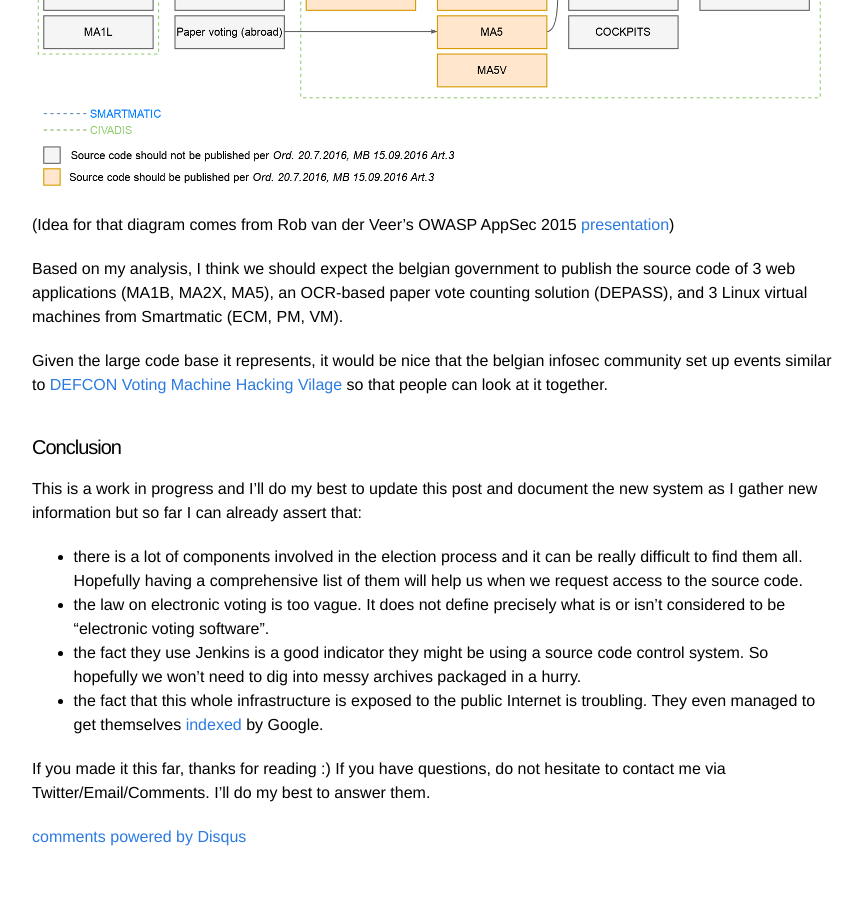
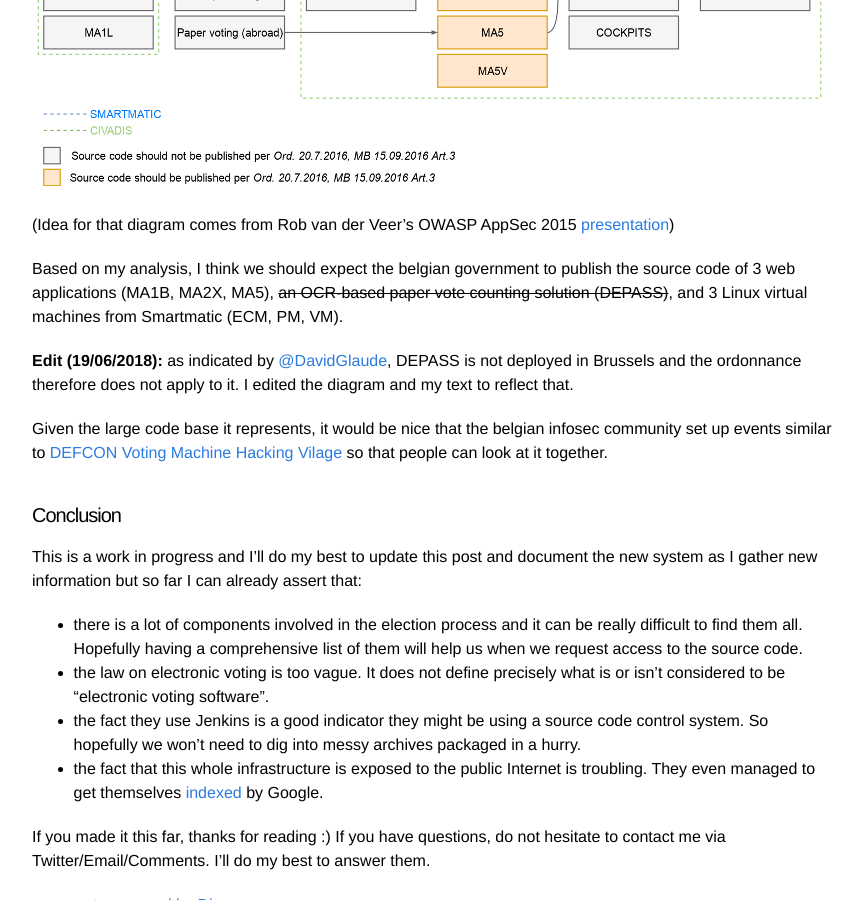
Before and after one commit to qkaiser/qkaiser.github.io, a Jekyll site: the page built from _posts/2018-06-18-shedding-light-belgian-evoting.markdown, in a window 1280 px wide and 900 px high, scrolled down 7088 px. Shown: the whole window, without its empty margins (208-1071 px from the left). Built offline with Jekyll 4.4.1, drawn with Linux system fonts in a browser that asks for light colours; comment, search, counter and statistics services are not loaded.

Commit message:
Clarify DEPASS status.

```diff
--- a/_posts/2018-06-18-shedding-light-belgian-evoting.markdown
+++ b/_posts/2018-06-18-shedding-light-belgian-evoting.markdown
@@ -95,7 +95,9 @@ If we take a look at the latest revision of the [ordonnance](https://elections20
 
 (Idea for that diagram comes from Rob van der Veer's OWASP AppSec 2015 [presentation](https://2015.appsec.eu/wp-content/uploads/2015/09/owasp-appseceu2015-vanderveer.pdf))
 
-Based on my analysis, I think we should expect the belgian government to publish the source code of 3 web applications (MA1B, MA2X, MA5), an OCR-based paper vote counting solution (DEPASS), and 3 Linux virtual machines from Smartmatic (ECM, PM, VM).
+Based on my analysis, I think we should expect the belgian government to publish the source code of 3 web applications (MA1B, MA2X, MA5), ~~an OCR-based paper vote counting solution (DEPASS)~~, and 3 Linux virtual machines from Smartmatic (ECM, PM, VM).
+
+**Edit (19/06/2018):** as indicated by [@DavidGlaude](https://twitter.com/DavidGlaude), DEPASS is not deployed in Brussels and the ordonnance therefore does not apply to it. I edited the diagram and my text to reflect that.
 
 Given the large code base it represents, it would be nice that the belgian infosec community set up events similar to [DEFCON Voting Machine Hacking Vilage](https://www.wired.com/story/voting-machine-hacks-defcon/) so that people can look at it together.
 
```
Also changed, not shown: assets/evoting_software_overview.png, assets/evoting_software_overview_small.png.
